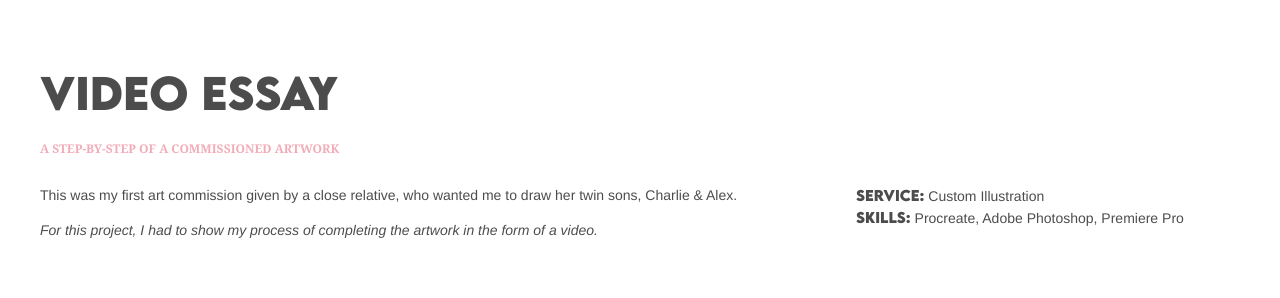
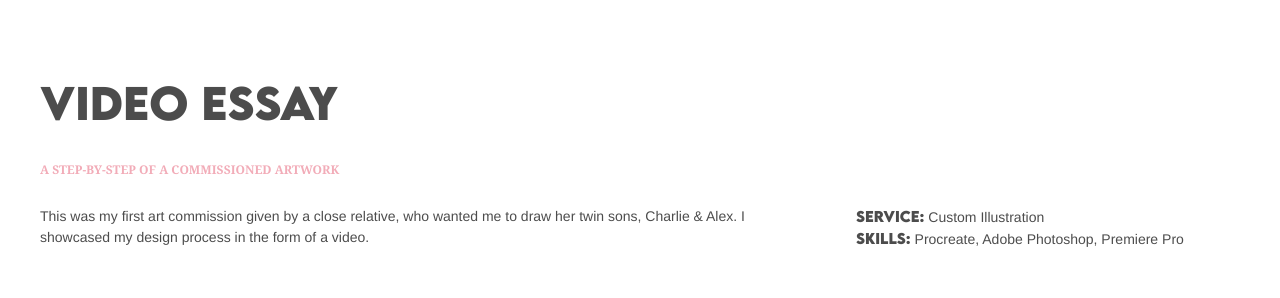
Before and after one commit to meganeligio/customportfolio, a plain HTML site: page process.html in a window 1280 px wide. Shown: the part 933-1231 px from the top of the page. Drawn offline with Linux system fonts and the light colour scheme.

Commit message:
fixed process sub page

```diff
--- a/css/style.css
+++ b/css/style.css
@@ -53,6 +53,10 @@ strong {
 }
 
 /* CUSTOMIZED TYPE */
+
+.uppercase {
+  line-height: 1;
+}
 
 .contact {
   text-transform: uppercase;
@@ -259,7 +263,6 @@ strong {
   font-family: 'LEMON MILK MED', 'Avenir Next', Helvetica, sans-serif;
   font-size: 2em;
   padding-bottom: 1em;
-  line-height: 1;
   color: rgb(113 192 177);
  }
 
--- a/process.html
+++ b/process.html
@@ -87,16 +87,8 @@
 
                     <p>
                         This was my first art commission given by a close relative, who wanted
-                        me to draw her twin sons, Charlie & Alex.
-                    </p>
-
-                    <p>
-
-                        <i>
-                            For this project, I had to show my process of completing the artwork in
-                            the form of a video.
-                        </i>
-
+                        me to draw her twin sons, Charlie & Alex. I showcased my design process
+                        in the form of a video.
                     </p>
 
                 </div>
```
